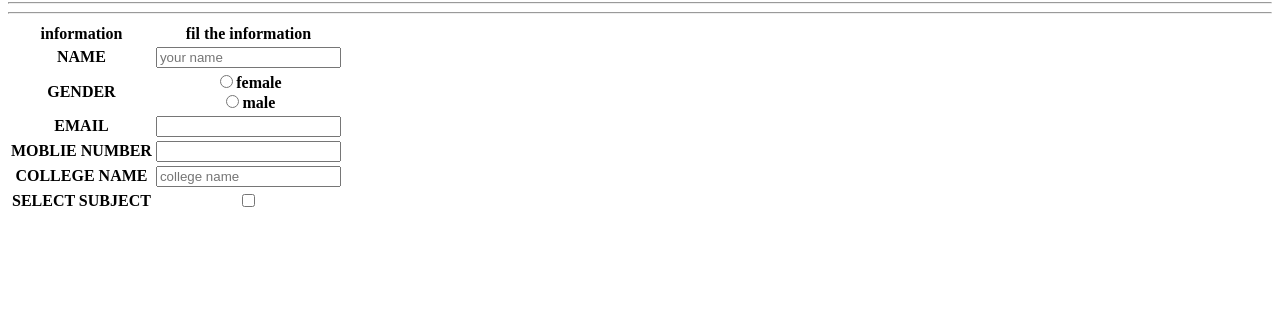
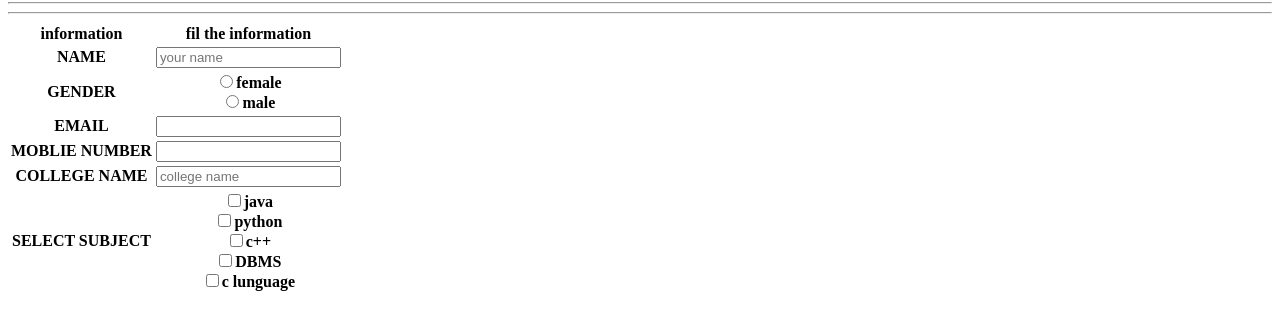
Before and after one commit to muskan3819/html-css-position-property-icp10, a plain HTML site: page static.html in a window 1280 px wide. Shown: the part 78-408 px from the top of the page. Drawn offline with Linux system fonts and the light colour scheme.

Commit message:
code added

```diff
--- a/static.html
+++ b/static.html
@@ -47,7 +47,12 @@
             </tr>
             <tr>
             <th> SELECT SUBJECT</th>
-            <th><input type="checkbox" name="subject"></th>
+            <th><input type="checkbox" name="subject">java<br>
+                <input type="checkbox" name="subject">python<br>
+                <input type="checkbox" name="subject">c++<br>
+                <input type="checkbox" name="subject">DBMS<br>
+                <input type="checkbox" name="subject">c lunguage</th>
+
             </tr>
             </tr>
 
```
